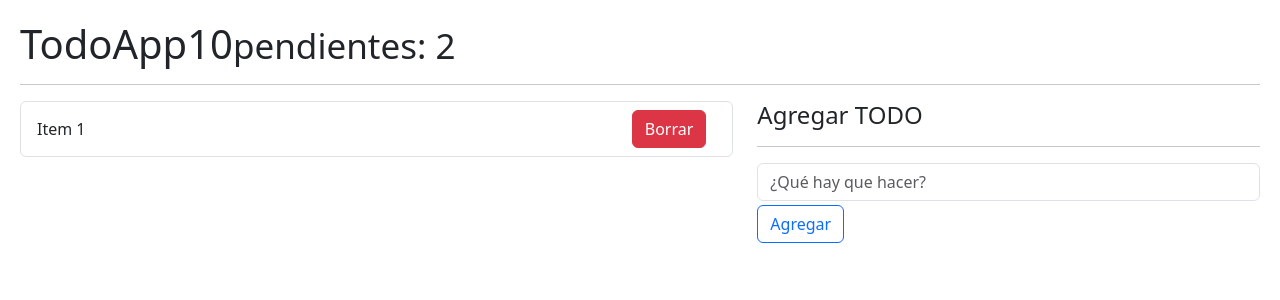
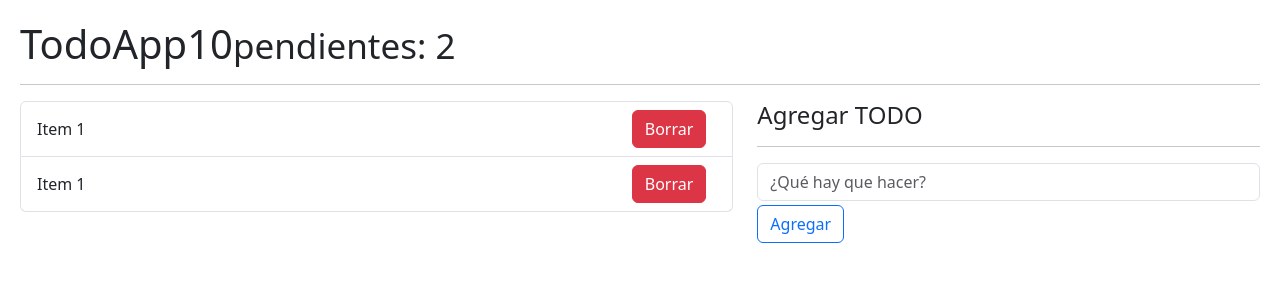
Before and after one commit to Leonardo-Robot-PostRock/HooksApp, a React (Vite) app: page / in a window 1280 px wide. Shown: the top 300 px of the page. Built offline with nearby package versions, Linux system fonts and the light colour scheme.

Commit message:
map de todos

```diff
--- a/src/08-useReducer/TodoApp.jsx
+++ b/src/08-useReducer/TodoApp.jsx
@@ -15,7 +15,7 @@ export const TodoApp = () => {
     }
   ];
   const [todos, dispatchTodo] = useReducer(todoReducer, initialState);
-
+  console.log(todos);
   return (
     <>
       <h1>
@@ -27,10 +27,12 @@ export const TodoApp = () => {
       <div className="row">
         <div className="col-7">
           <ul className="list-group">
-            <li className="list-group-item d-flex justify-content-between">
-              <span className="align-self-center">Item 1</span>
-              <button className="btn btn-danger">Borrar</button>
-            </li>
+            {todos.map((todo) => (
+              <li key={todo.id} className="list-group-item d-flex justify-content-between">
+                <span className="align-self-center">Item 1</span>
+                <button className="btn btn-danger">Borrar</button>
+              </li>
+            ))}
           </ul>
         </div>
 
```
